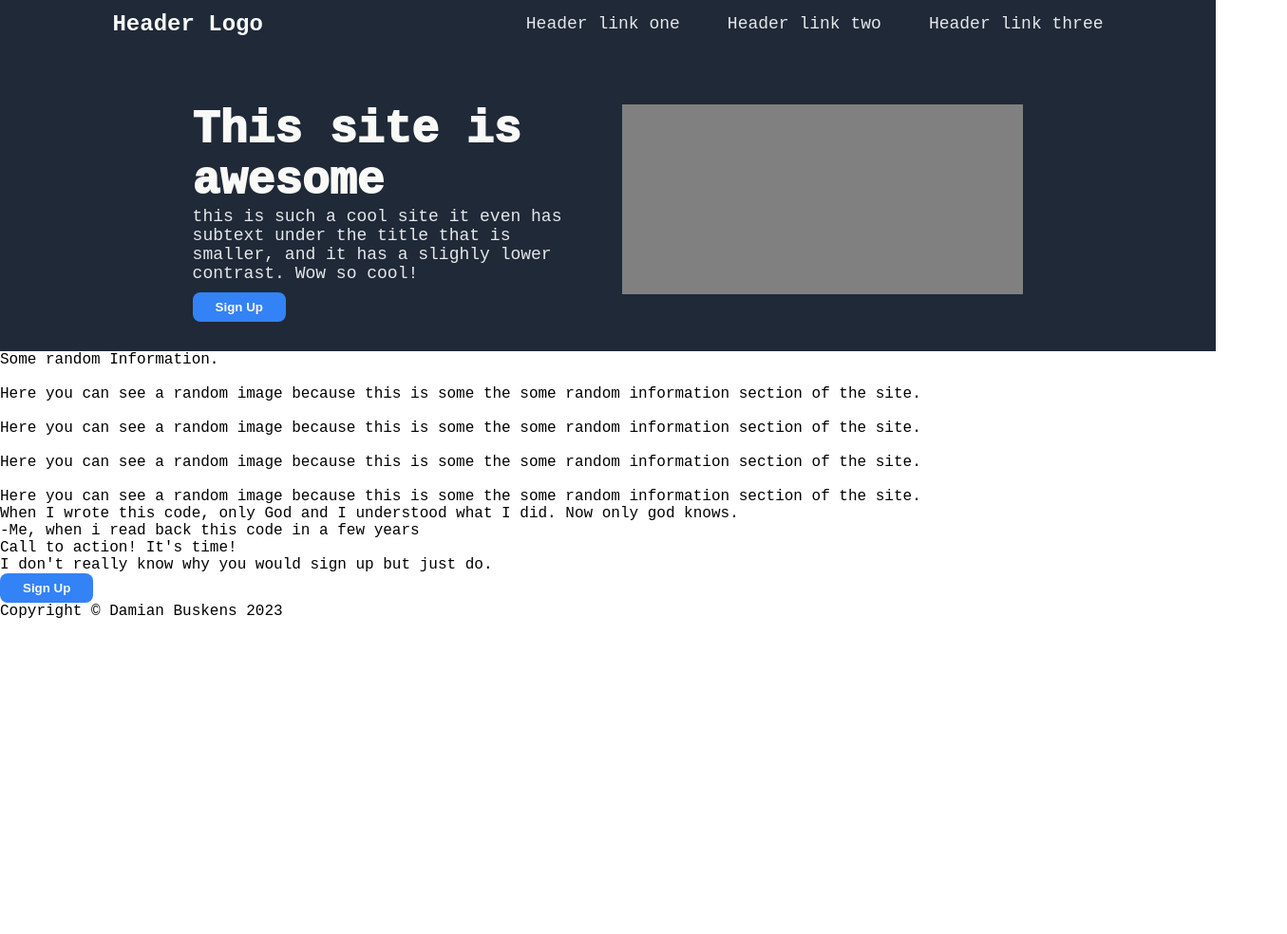
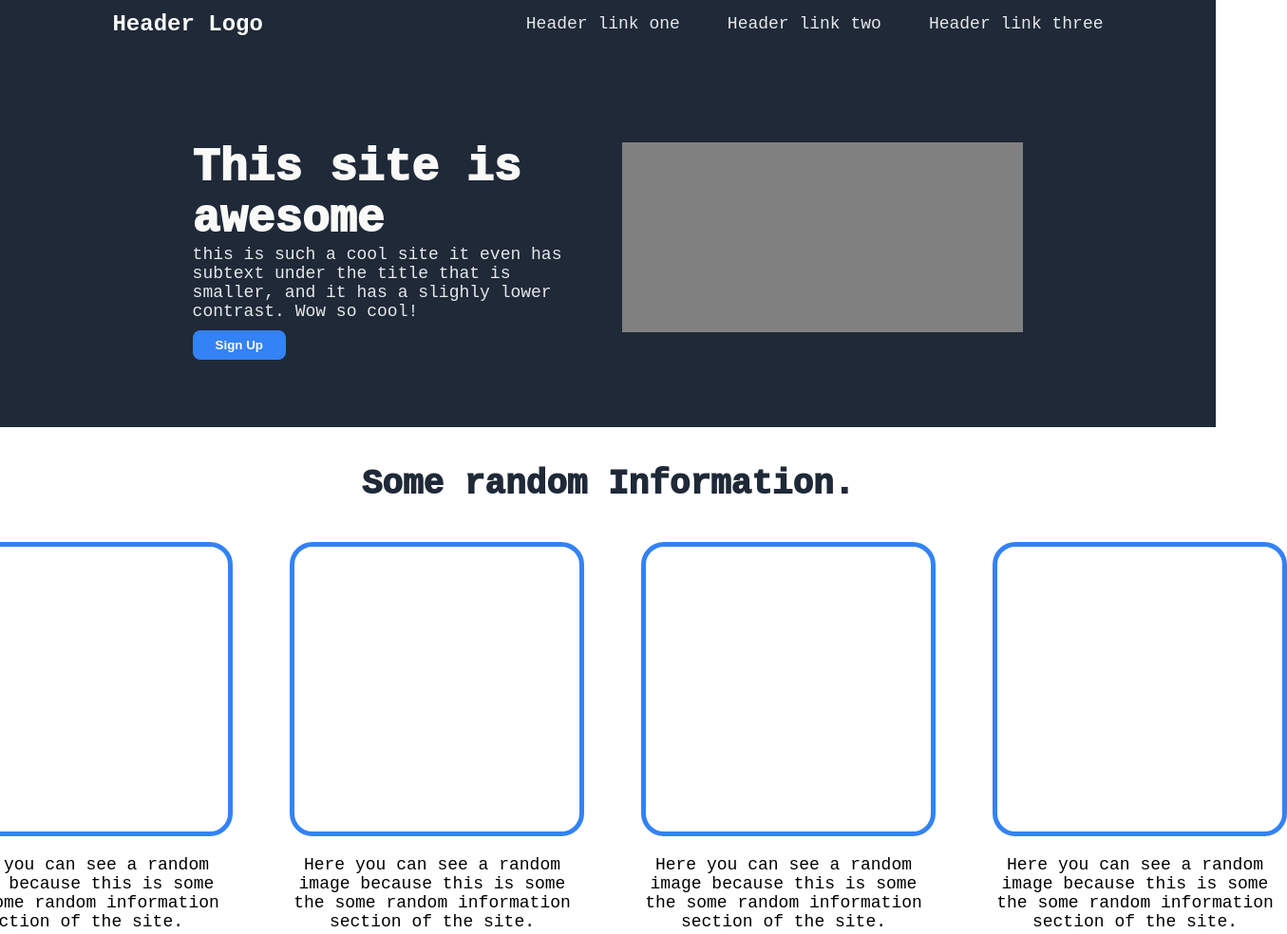
Before and after one commit to Damianen/Landing-page, a plain HTML site: page index.html in a window 1280 px wide. Shown: the top 984 px of the page at 95% size, 1355 px wide, since content can reach past the window. Before the commit the page ends 800 px from the top, so only its background shows below. Drawn offline with Linux system fonts and the light colour scheme.

Commit message:
add style of the info section

```diff
--- a/index.html
+++ b/index.html
@@ -38,30 +38,30 @@
             </div>
         </div>
         <div class="info">
-            <div class="text">
+            <div class="title">
                 Some random Information.
             </div>
             <div class="img-text-container">
                 <div class="img-text-item">
-                    <img>
+                    <div class="img-container"><img></div>
                     <div class="text">
                         Here you can see a random image because this is some the some random information section of the site.
                     </div>
                 </div>
                 <div class="img-text-item">
-                    <img>
+                    <div class="img-container"><img></div>
                     <div class="text">
                         Here you can see a random image because this is some the some random information section of the site.
                     </div>
                 </div>
                 <div class="img-text-item">
-                    <img>
+                    <div class="img-container"><img></div>
                     <div class="text">
                         Here you can see a random image because this is some the some random information section of the site.
                     </div>
                 </div>
                 <div class="img-text-item">
-                    <img>
+                    <div class="img-container"><img></div>
                     <div class="text">
                         Here you can see a random image because this is some the some random information section of the site.
                     </div>
--- a/style.css
+++ b/style.css
@@ -32,7 +32,7 @@ li {
 }
 
 /* content */
-
+/* begin */
 .content {
     display: flex;
     flex-direction: column;
@@ -44,8 +44,8 @@ li {
     display: flex;
     justify-content: center;
     gap: 30px;
-    padding-top: 60px;
-    padding-bottom: 60px;
+    padding-top: 100px;
+    padding-bottom: 100px;
 }
 
 .content .text-container {
@@ -82,3 +82,43 @@ button {
     border-radius: 8px;
     font-weight: 700;
 }
+
+/* info */
+.content .info {
+    height: 700px;
+    display: flex;
+    flex-direction: column;
+    align-items: center;
+}
+
+.info .title {
+    font-size: 36px;
+    font-weight: 1000;
+    color: #1f2937;
+    padding: 40px;
+}
+
+.info .img-text-container {
+    display: flex;
+    justify-items: center;
+    gap: 70px;
+}
+
+.info .img-text-item {
+    width: 300px;
+    font-size: 18px;
+    text-align: center;
+}
+
+.img-text-item .text {
+    padding-top: 20px;
+}
+
+.img-text-item .img-container {
+    width: 300px;
+    height: 300px;
+    border: solid;
+    border-radius: 24px;
+    border-color: #3382f6;
+    border-width: 5px;
+}
```
